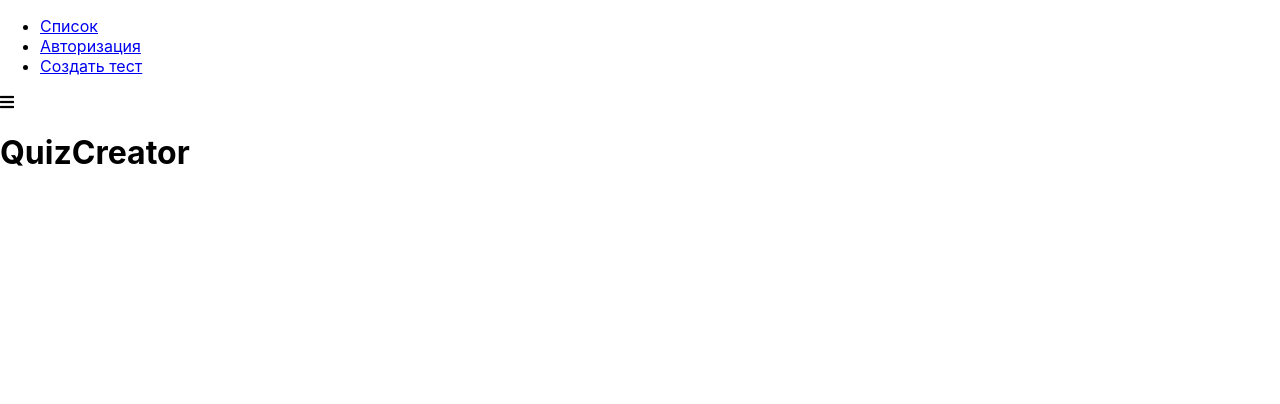
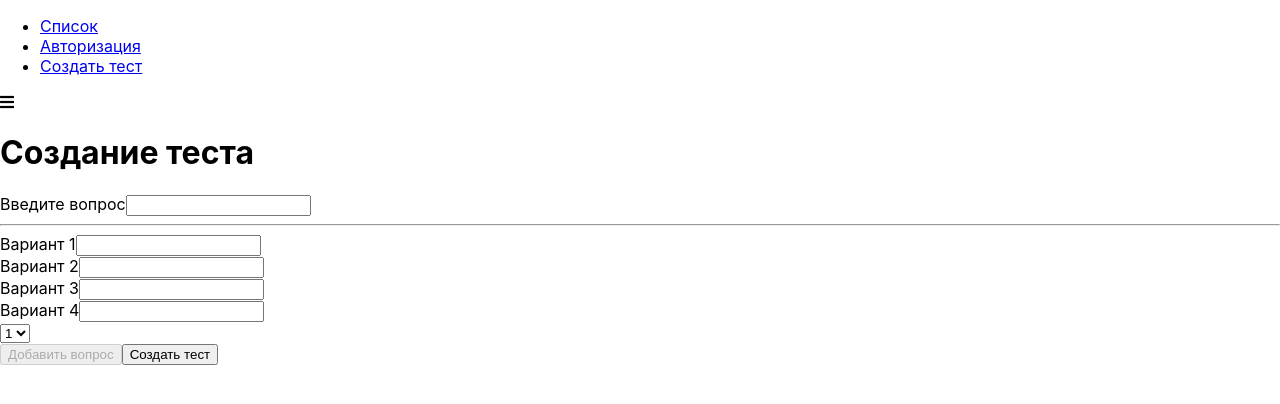
Before and after one commit to AAndrasiuk/quiz_app, a React app: page /quiz-creator in a window 1280 px wide. Shown: the top 404 px of the page. Built offline with nearby package versions, Linux system fonts and the light colour scheme.

Commit message:
Bio was changed.

```diff
--- /dev/null
+++ b/src/components/UI/Select/Select.css
@@ -0,0 +1,21 @@
+.Select{
+	margin-bottom: 15px;
+}
+
+.Select label{
+	margin: 0 0 3px 0;
+	padding: 0;
+	font-weight: bold;
+	display: block;
+}
+
+.Select select{
+	box-sizing: border-box;
+	display: block;
+	border: 1px solid #bebebe;
+	margin: 0 0 5px;
+	height: 29px;
+	width: 100%;
+	outline: none;
+	transition: all 300ms ease-in-out;
+}
--- /dev/null
+++ b/src/components/UI/Select/Select.js
@@ -0,0 +1,31 @@
+import React from 'react';
+import classes from './Select.css'
+
+const Select = (props) => {
+
+	const htmlFor = `${props.label}-${Math.random()}`
+
+	return(
+		<div className={classes.Select}>
+			<label htmlFor={htmlFor}></label>
+			<select
+				id={htmlFor}
+				value={props.value}
+				onChange={props.onChange}
+			>
+			{props.options.map((option, index) => {
+				return (
+					<option
+						value={option.value}
+						key={option.value + index}
+					>
+						{option.text}
+					</option>
+				)
+			})}
+			</select>
+		</div>
+	)
+}
+
+export default Select
--- a/src/containers/Auth/Auth.js
+++ b/src/containers/Auth/Auth.js
@@ -24,7 +24,7 @@
 			password: {
 				value: '',
 				type: 'password',
-				label: 'Парол',
+				label: 'Пароль',
 				errorMessage: 'Введите корректный пароль',
 				valid: false,
 				touched:false,
--- a/src/containers/QuizCreator/QuizCreator.css
+++ b/src/containers/QuizCreator/QuizCreator.css
@@ -0,0 +1,26 @@
+.QuizCreator{
+	display: flex;
+	justify-content: center;
+	padding: 50px;
+	flex-grow: 1;
+	width: 100%;
+	background: linear-gradient(270deg, #f0613c 0%, #f0783c 100%);
+
+}
+
+.QuizCreator > div{
+	width: 100%;
+	max-width: 600px;
+	padding: 0 20px;
+}
+
+.QuizCreator h1{
+	text-align: center;
+}
+
+.QuizCreator form{
+	background: #eee;
+	border-radius: 5px;
+	padding: 15px;
+	box-shadow: 2px 2px 2px rgba(0, 0, 0, .5);
+}
--- a/src/containers/QuizCreator/QuizCreator.js
+++ b/src/containers/QuizCreator/QuizCreator.js
@@ -1,10 +1,129 @@
 import React from 'react';
 import classes from './QuizCreator.css'
+import Input from '../../components/UI/Input/Input'
+import Button from '../../components/UI/Button/Button'
+import {createControl, validate, validateForm} from '../../form/formFramework'
+import Select from '../../components/UI/Select/Select';
+
+function createOptionControl(number){
+	return createControl({
+		label: `Вариант ${number}`,
+		errorMessage: 'Значение не может быть пустым',
+		id: number
+	}, {required: true})
+}
+
+function createFormControls(){
+	return {
+		question: createControl({
+			label: 'Введите вопрос',
+			errorMessage: 'Вопрос не может быть пустым'
+		}, {required: true}),
+		option1: createOptionControl(1),
+		option2: createOptionControl(2),
+		option3: createOptionControl(3),
+		option4: createOptionControl(4)
+	}
+}
 
 class QuizCreator extends React.Component{
+
+	state = {
+		quiz: [],
+		rightAnswerId: 1,
+		isFormValid: false,
+		formControls: createFormControls()
+	}
+
+	submitHandler = event => event.preventDefault()
+
+	addQuestionHandler = event => {
+		event.preventDefault()
+	}
+
+	createQuizHandler = () => {}
+
+	changeChandler = (value, controlName) => {
+		const formControls = {...this.state.formControls}
+		const control = {...formControls[controlName]}
+
+		control.touched = true
+		control.value = value
+		control.valid = validate(control.value, control.validation)
+
+		formControls[controlName] = control
+		this.setState({
+			formControls,
+			isFormValid: validateForm(formControls)
+		})
+
+	}
+
+	renderControls(){
+		return Object.keys(this.state.formControls).map((controlName, index) => {
+			const control = this.state.formControls[controlName]
+
+			return (
+				<React.Fragment>
+					<Input
+						label={control.label}
+						value={control.value}
+						valid={control.valid}
+						shouldValidate={!!control.validation}
+						touched={control.touched}
+						errorMessage={control.errorMessage}
+						onChange={event => this.changeChandler(event.target.value, controlName)}
+					/>
+					{index === 0 ? <hr/> : null}
+				</React.Fragment>
+			)
+		})
+	}
+
+	selecetChangeHandler = event => {
+		this.setState({
+			rightAnswerId: +event.target.value
+		})
+	}
+
 	render(){
+		const select = <Select
+			label="Выберите правильный ответ"
+			value={this.state.rightAnswerId}
+			onChange={this.selecetChangeHandler}
+			options = {[
+				{text: 1, value: 1},
+				{text: 2, value: 2},
+				{text: 3, value: 3},
+				{text: 4, value: 4},
+			]}
+		/>
 		return(
-			<h1>QuizCreator</h1>
+			<div className={classes.QuizCreator}>
+				<div>
+					<h1>Создание теста</h1>
+
+					<form onSubmit={this.submitHandler}>
+						{this.renderControls()}
+
+						{select}
+						<Button
+							type="primary"
+							onClick={this.addQuestionHandler}
+							disabled={!this.state.isFormValid}
+						>
+							Добавить вопрос
+						</Button>
+						<Button
+							type="success"
+							onClick={this.createQuizHandler}
+							disabled={!this.state.quiz.length === 0}
+						>
+							Создать тест
+						</Button>
+					</form>
+				</div>
+			</div>
 		)
 	}
 }
--- /dev/null
+++ b/src/form/formFramework.js
@@ -0,0 +1,35 @@
+export function createControl(config, validation){
+	return {
+		...config,
+		 validation,
+		 valid: !validation,
+		 touched: false,
+		 value: ''
+	}
+}
+
+export function validate(value, validation = null) {
+	if(!validation){
+		return true
+	}
+
+	let isValid = true
+
+	if (validation.required){
+		isValid = value.trim() !== '' && isValid
+	}
+
+	return isValid
+}
+
+export function validateForm(formControls) {
+	let isFormValid = true
+
+	for (let control in formControls){
+		if (formControls.hasOwnProperty(control)){
+			isFormValid = formControls[control].valid && isFormValid
+		}
+	}
+
+	return isFormValid
+}
```
